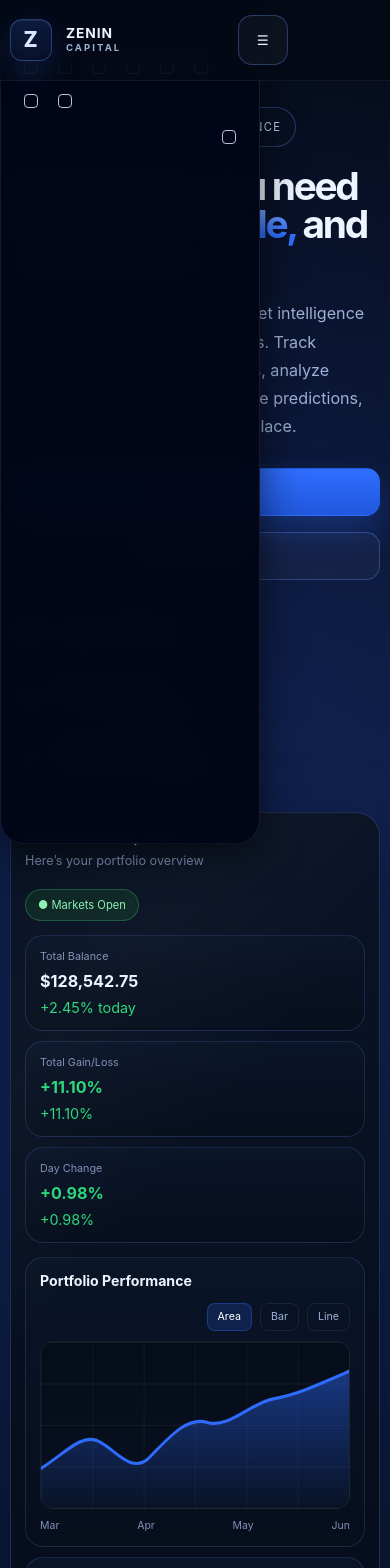
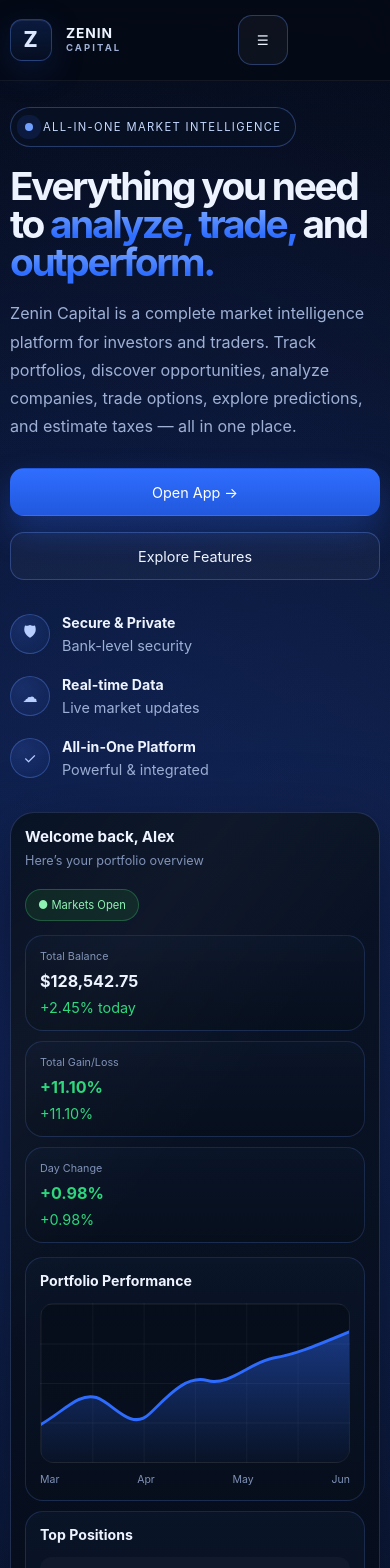
Before and after one commit to JeremiahKamama/zenin, a React (Vite) app in the folder frontend/: page / in a window 390 px wide. Shown: the top 1568 px of the page. Built offline with nearby package versions, Linux system fonts and the light colour scheme; no server answers.

Commit message:
home reworks

```diff
--- a/frontend/src/PublicHomepage.jsx
+++ b/frontend/src/PublicHomepage.jsx
@@ -1,23 +1,7 @@
-import React, { useMemo, useState } from "react";
+import React, { useState } from "react";
 
 export default function PublicHomepage() {
   const [menuOpen, setMenuOpen] = useState(false);
-  const openAppHref = useMemo(() => {
-    const configured = import.meta.env.VITE_OPEN_APP_URL;
-    if (configured) return configured;
-    if (typeof window === "undefined") return "/app";
-
-    const { protocol, hostname } = window.location;
-    const isLocalHost =
-      hostname === "localhost" ||
-      hostname === "127.0.0.1" ||
-      hostname === "0.0.0.0";
-
-    if (isLocalHost) return "/app";
-    if (hostname.startsWith("app.")) return `${protocol}//${hostname}`;
-    if (hostname.endsWith(".app")) return `${protocol}//app.${hostname}`;
-    return "/app";
-  }, []);
 
   return (
     <div className="zc-home">
@@ -40,7 +24,7 @@ export default function PublicHomepage() {
           </nav>
 
           <div className={`nav-actions ${menuOpen ? "open" : ""}`}>
-            <a className="btn btn-primary" href={openAppHref}>Open App →</a>
+            <a className="btn btn-primary" href="/app">Open App →</a>
           </div>
 
           <button
@@ -68,7 +52,7 @@ export default function PublicHomepage() {
                 in one place.
               </p>
               <div className="hero-actions">
-                <a className="btn btn-primary" href={openAppHref}>Open App →</a>
+                <a className="btn btn-primary" href="/app">Open App →</a>
                 <a className="btn btn-secondary" href="#features">Explore Features</a>
               </div>
 
@@ -100,23 +84,6 @@ export default function PublicHomepage() {
             <div className="hero-visual" id="screens">
               <div className="dashboard-shell">
                 <div className="dashboard">
-                  <aside className="sidebar">
-                    <div>
-                      <div className="app-logo">Z</div>
-                      <div className="side-links">
-                        <div className="side-link active" title="Home"><span className="side-icon" /></div>
-                        <div className="side-link" title="Watchlist"><span className="side-icon" /></div>
-                        <div className="side-link" title="Portfolio"><span className="side-icon" /></div>
-                        <div className="side-link" title="Options"><span className="side-icon" /></div>
-                        <div className="side-link" title="Predictions"><span className="side-icon" /></div>
-                        <div className="side-link" title="Journal"><span className="side-icon" /></div>
-                        <div className="side-link" title="Tax"><span className="side-icon" /></div>
-                        <div className="side-link" title="Settings"><span className="side-icon" /></div>
-                      </div>
-                    </div>
-                    <div className="sidebar-bottom side-link" title="Log out"><span className="side-icon" /></div>
-                  </aside>
-
                   <div className="dashboard-main">
                     <div className="welcome-row">
                       <div>
@@ -145,17 +112,9 @@ export default function PublicHomepage() {
                     </div>
 
                     <div className="main-panels">
-                      <div className="panel">
+                      <div className="panel panel-performance">
                         <div className="panel-head">
                           <h4>Portfolio Performance</h4>
-                        </div>
-                        <div className="panel-head panel-head-tight">
-                          <div />
-                          <div className="chart-modes">
-                            <span className="tab active">Area</span>
-                            <span className="tab">Bar</span>
-                            <span className="tab">Line</span>
-                          </div>
                         </div>
                         <div className="chart">
                           <svg viewBox="0 0 700 260" preserveAspectRatio="none" aria-hidden="true">
@@ -257,7 +216,7 @@ export default function PublicHomepage() {
                   Whether you’re analyzing markets, building strategies, or optimizing taxes, Zenin brings it all together so you can focus on what matters — performance.
                 </p>
                 <div className="cta-actions">
-                  <a className="btn btn-primary" href={openAppHref}>Open App →</a>
+                  <a className="btn btn-primary" href="/app">Open App →</a>
                   <a className="btn btn-secondary" href="#screens">See Screens</a>
                 </div>
               </div>
--- a/frontend/src/public.css
+++ b/frontend/src/public.css
@@ -342,11 +342,11 @@
 
 .zc-home .dashboard {
   display: grid;
-  grid-template-columns: 96px 1fr;
+  grid-template-columns: 1fr;
   min-height: 600px;
 }
 
-.zc-home .sidebar {
+.zc-home .mock-sidebar {
   border-right: 1px solid rgba(255, 255, 255, 0.06);
   padding: 18px 12px;
   display: flex;
@@ -368,12 +368,12 @@
   margin-bottom: 18px;
 }
 
-.zc-home .side-links {
+.zc-home .mock-side-links {
   display: grid;
   gap: 8px;
 }
 
-.zc-home .side-link {
+.zc-home .mock-side-link {
   min-height: 38px;
   border-radius: 10px;
   width: 38px;
@@ -386,12 +386,12 @@
   color: #cad8f8;
 }
 
-.zc-home .side-link.active {
+.zc-home .mock-side-link.active {
   background: rgba(46, 108, 255, 0.22);
   color: #fff;
 }
 
-.zc-home .side-icon {
+.zc-home .mock-side-icon {
   width: 14px;
   height: 14px;
   border-radius: 4px;
@@ -479,6 +479,7 @@
   display: grid;
   grid-template-columns: 1.35fr 0.9fr;
   gap: 12px;
+  align-items: start;
 }
 
 .zc-home .panel {
@@ -546,6 +547,10 @@
   inset: 0;
   width: 100%;
   height: 100%;
+}
+
+.zc-home .panel-performance .chart {
+  height: 160px;
 }
 
 .zc-home .axis-labels {
@@ -894,18 +899,17 @@
   }
 
   .zc-home .dashboard {
-    grid-template-columns: 80px minmax(0, 1fr);
     min-height: 0;
   }
 
-  .zc-home .sidebar {
+  .zc-home .mock-sidebar {
     border-right: 1px solid rgba(255, 255, 255, 0.06);
     border-bottom: 0;
     gap: 12px;
     padding: 14px 8px;
   }
 
-  .zc-home .side-links {
+  .zc-home .mock-side-links {
     gap: 6px;
   }
 }
@@ -934,7 +938,7 @@
   .zc-home .hero-features,
   .zc-home .proof-grid,
   .zc-home .cards-grid,
-  .zc-home .side-links {
+  .zc-home .mock-side-links {
     grid-template-columns: 1fr;
   }
 
@@ -962,11 +966,7 @@
     flex-direction: column;
   }
 
-  .zc-home .dashboard {
-    grid-template-columns: 1fr;
-  }
-
-  .zc-home .sidebar {
+  .zc-home .mock-sidebar {
     border-right: 0;
     border-bottom: 1px solid rgba(255, 255, 255, 0.06);
     padding: 10px;
@@ -983,19 +983,19 @@
     flex: 0 0 auto;
   }
 
-  .zc-home .side-links {
+  .zc-home .mock-side-links {
     display: flex;
     flex-wrap: wrap;
     gap: 6px;
   }
 
-  .zc-home .side-link {
+  .zc-home .mock-side-link {
     width: 28px;
     min-height: 28px;
     border-radius: 8px;
   }
 
-  .zc-home .sidebar-bottom {
+  .zc-home .mock-sidebar-bottom {
     margin-left: auto;
   }
 
@@ -1034,7 +1034,7 @@
     min-height: auto;
   }
 
-  .zc-home .sidebar {
+  .zc-home .mock-sidebar {
     gap: 8px;
     padding: 8px;
   }
```
